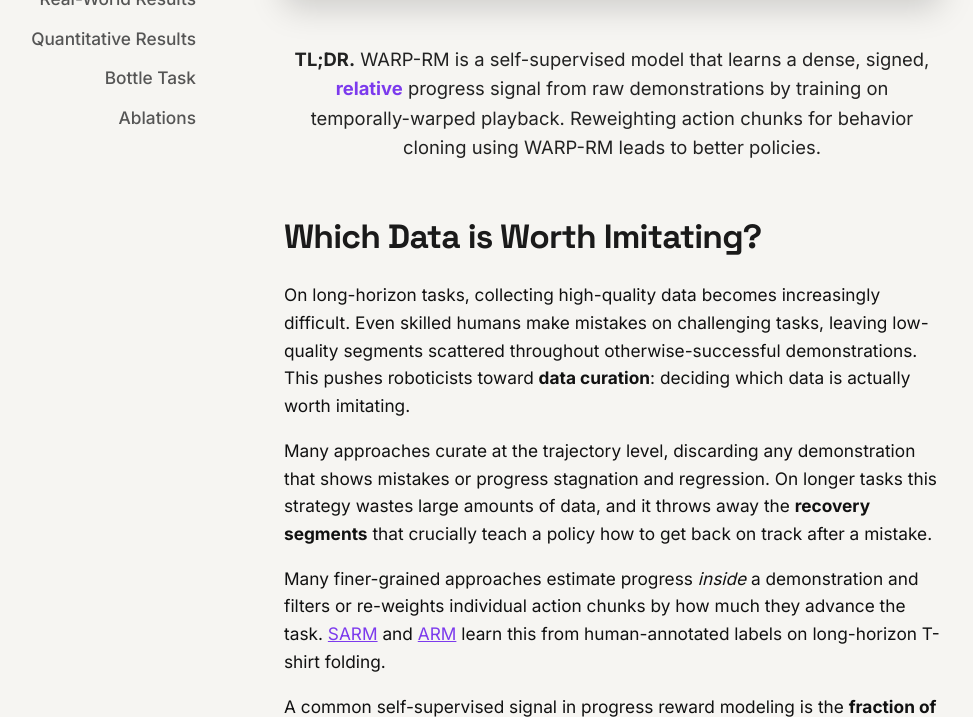
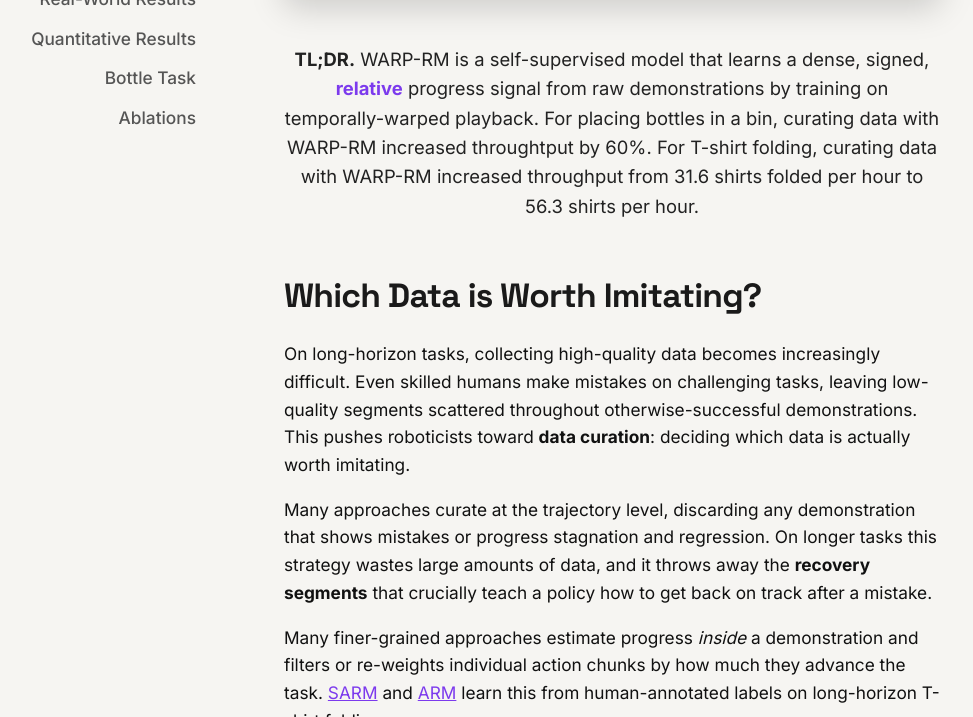
Before and after one commit to uynitsuj/uynitsuj.github.io, a Jekyll site: the page warp-rm/index.html, which Jekyll copies as it is, in a window 1280 px wide and 900 px high, scrolled down 708 px, cut to the strip 183-900 px from the top of the window. Shown: the whole strip, without its empty margins (28-1001 px from the left). Built offline with Jekyll 4.4.1, drawn with Linux system fonts in a browser that asks for light colours.

Commit message:
update tldr

```diff
--- a/warp-rm/index.html
+++ b/warp-rm/index.html
@@ -696,8 +696,7 @@
       <div class="tldr">
         <b>TL;DR.</b> WARP-RM is a self-supervised model that learns a dense, signed,
         <span style="color: var(--accent); font-weight: 700;">relative</span> progress signal from raw
-        demonstrations by training on temporally-warped playback. Reweighting action chunks for behavior
-        cloning using WARP-RM leads to better policies.
+        demonstrations by training on temporally-warped playback. For placing bottles in a bin, curating data with WARP-RM increased throughtput by 60%. For T-shirt folding, curating data with WARP-RM increased throughput from 31.6 shirts folded per hour to 56.3 shirts per hour.
       </div>
     </section>
 
```
